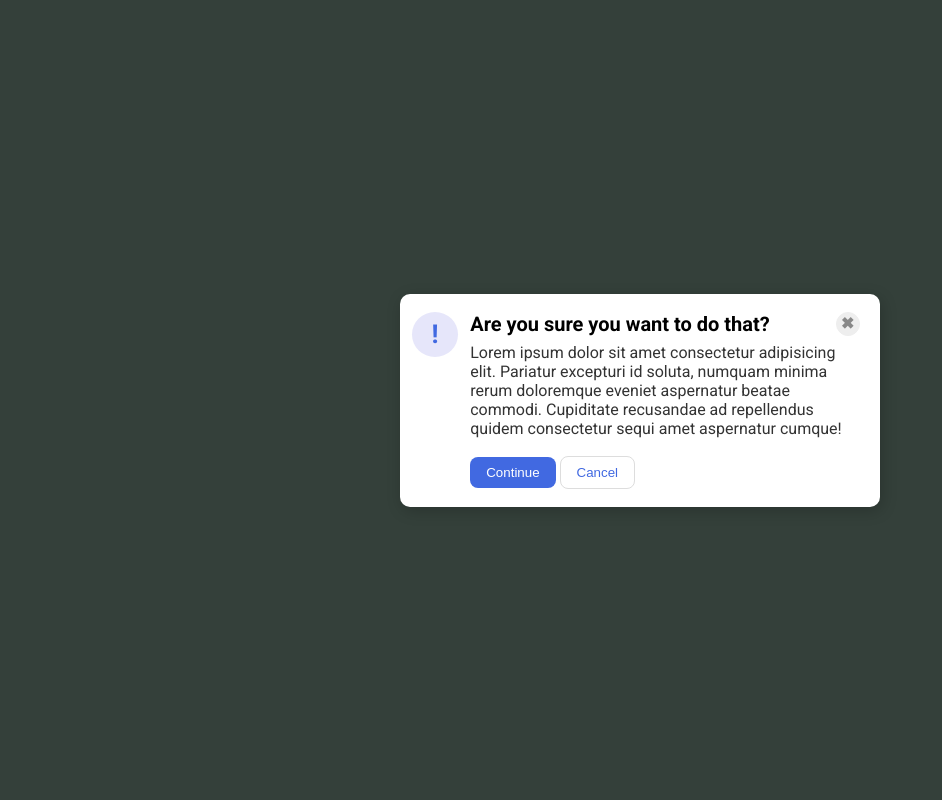
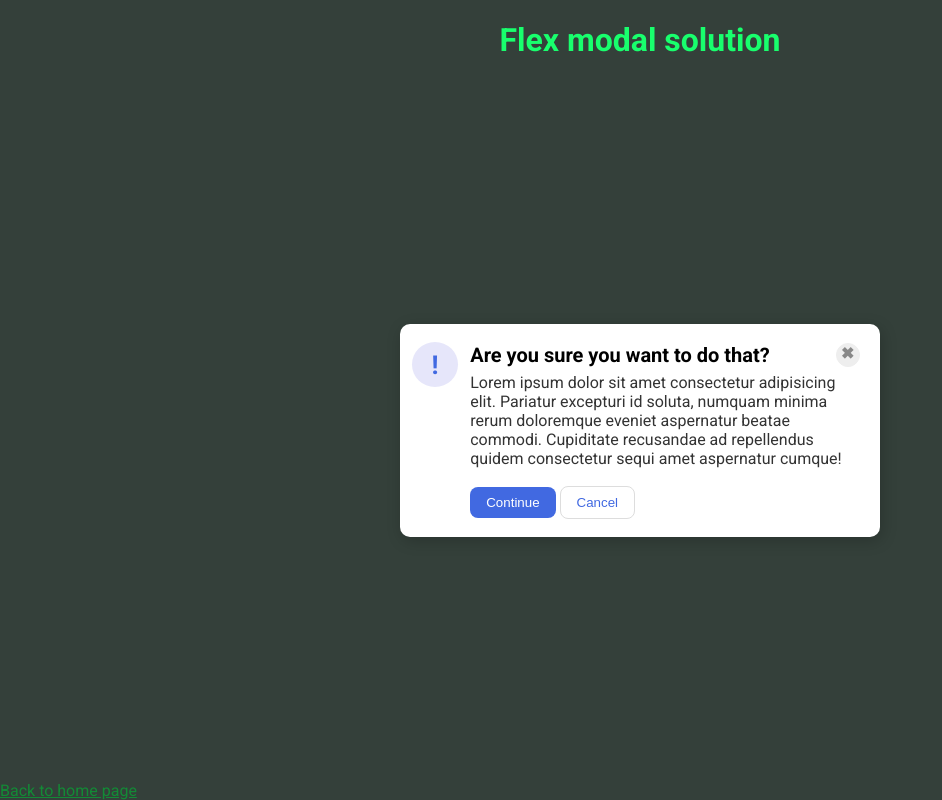
Before and after one commit to AndreyZemlya/Flexbox-Assigment-My-Solution, a plain HTML site: page Pages/05-flex-modal/page.html in a window 1280 px wide. Shown: the whole page, without its empty margins (0-942 px from the left). Drawn offline with Linux system fonts and the light colour scheme.

Commit message:
Fiveth solution added header and footer

```diff
--- a/Pages/05-flex-modal/page.css
+++ b/Pages/05-flex-modal/page.css
@@ -15,8 +15,7 @@ body
     margin: 0;
 
     display: flex;
-    align-items: center;
-    justify-content: center;
+    flex-direction: column;
 }
 
 .modal
@@ -72,6 +71,7 @@ body
 button
 {
     cursor: pointer;
+
     padding: 8px 16px;
     border-radius: 8px;
 }
@@ -95,7 +95,10 @@ button.cancel
 .modal
 {
     display: flex;
-    align-items: flex-end;
+    align-self: center;
+
+    margin-top: auto;
+    margin-bottom: auto;
 }
 
 #header-container
@@ -115,6 +118,7 @@ button.cancel
 #header-text
 {
     color: black;
+
     font-weight: bold;
     font-size: 20px;
 }
@@ -143,3 +147,14 @@ button.cancel
     margin-bottom: 18px;
     margin-top: 18px;
 }
+
+header
+{
+    align-self: center;
+}
+
+footer
+{
+    justify-self: flex-start;
+    align-self: flex-start;
+}
--- a/Pages/05-flex-modal/page.html
+++ b/Pages/05-flex-modal/page.html
@@ -15,6 +15,9 @@
     </head>
 
     <body>
+        <header>
+            <h1>Flex modal solution</h1>
+        </header>
 
         <div class = "modal">
 
@@ -40,6 +43,9 @@
 
         </div>
 
+        <footer>
+            <a href = "../../index.html">Back to home page</a>
+        </footer>
     </body>
 
 </html>
```
